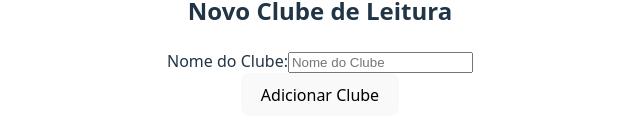
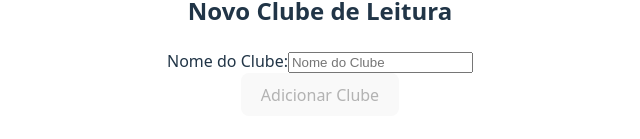
Before and after one commit to Lucas-Faleiro/library-club-manager, a React (Vite) app: page /adicionar in a window 1280 px wide. Shown: the part 389-528 px from the top of the page, without its empty margins (320-960 px from the left). Built offline with nearby package versions, Linux system fonts and the light colour scheme.

Commit message:
Exercício 11: Add erromessage to forms

```diff
--- a/src/pages/NovoClube.jsx
+++ b/src/pages/NovoClube.jsx
@@ -5,9 +5,19 @@ import ClubsContext from "../contexts/ClubsContext";
 const NovoClube = () => {
   const [clubName, setClubName] = useState("");
   const { addNewClub, clubList } = useContext(ClubsContext);
+  const [errorMessage, setErrorMessage] = useState("");
+  const [btnDisabled, setBtnDisabled] = useState(true);
 
   const handleInputChange = (e) => {
-    setClubName(e.target.value);
+    const { value } = e.target;
+    if (value.trim().length < 3) {
+      setErrorMessage("O nome do clube deve ter pelo menos 3 caracteres.");
+      setBtnDisabled(true);
+    } else {
+      setErrorMessage("");
+      setBtnDisabled(false);
+    }
+    setClubName(value);
   };
 
   const handleSubmit = (e) => {
@@ -42,8 +52,13 @@ const NovoClube = () => {
             onChange={handleInputChange}
             value={clubName}
           />
+          {errorMessage && (
+            <p style={{ color: "red", fontSize: "12px" }}>{errorMessage}</p>
+          )}
         </div>
-        <button type="submit">Adicionar Clube</button>
+        <button disabled={btnDisabled} type="submit">
+          Adicionar Clube
+        </button>
       </form>
     </div>
   );
```
